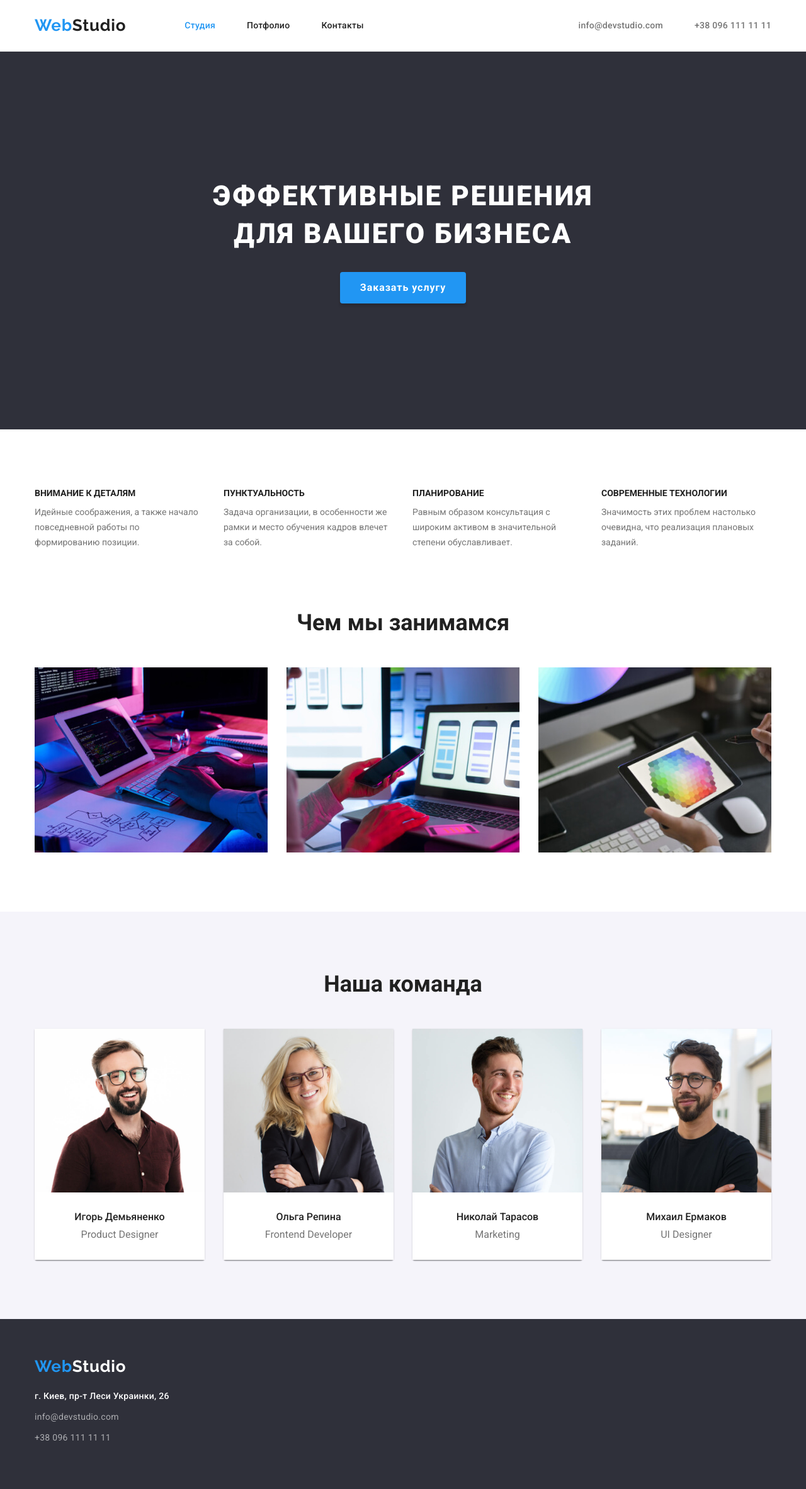
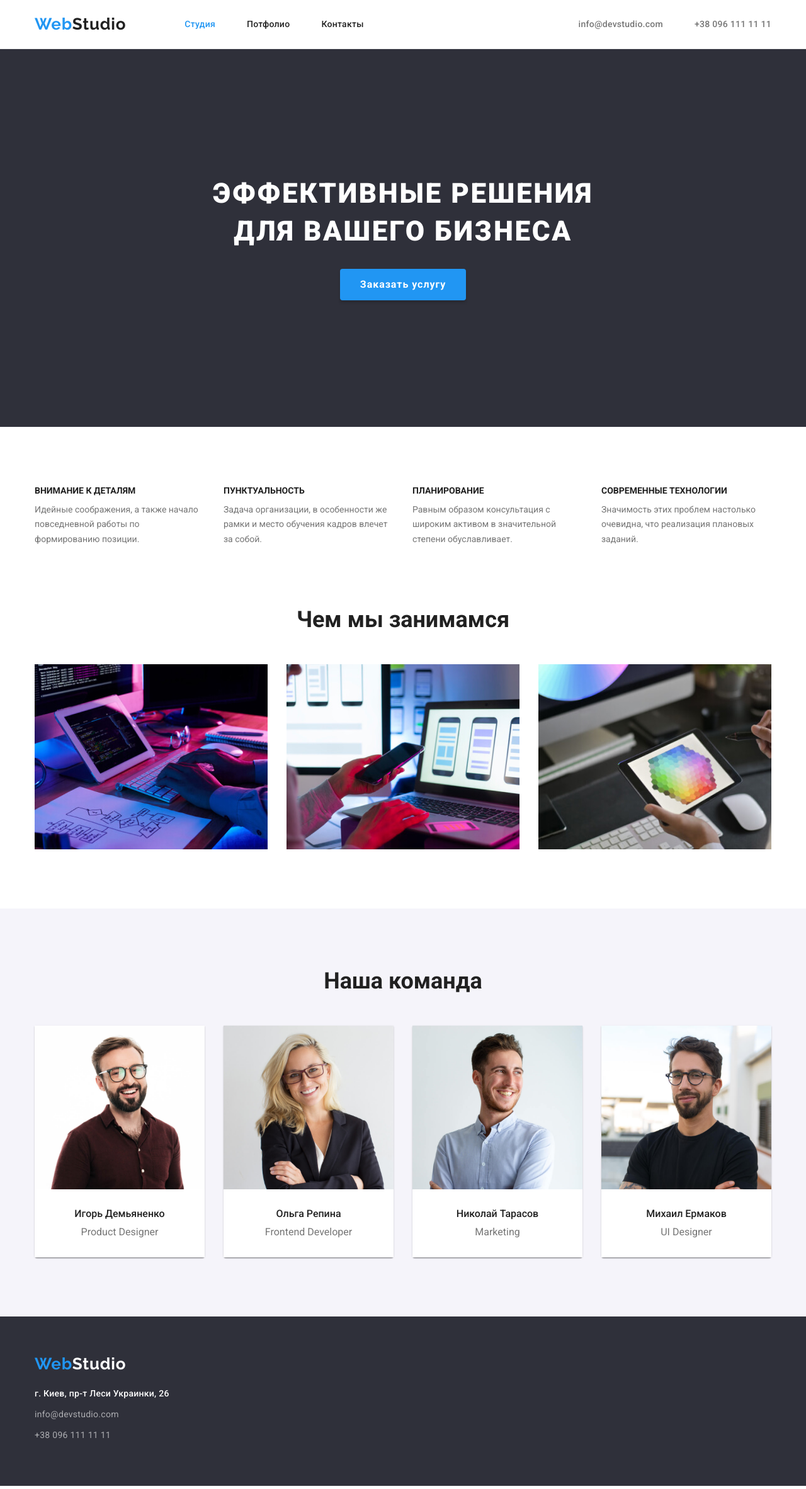
Before and after one commit to Volodymyr-Salov/goit-markup-hw-03, a plain HTML site: page index.html in a window 1280 px wide. Shown: the whole page at 63% size. Drawn offline with nearby package versions, Linux system fonts and the light colour scheme.

Commit message:
Добавляет правки от ментора.

```diff
--- a/css/styles.css
+++ b/css/styles.css
@@ -49,7 +49,6 @@ ul {
 }
 
 .page-header {
-  padding: 25px 0px;
   border-bottom: 1px solid #ececec;
 }
 
@@ -70,6 +69,7 @@ body {
   font-size: var(--primary-font-sise);
   line-height: 1.19;
   letter-spacing: 0.02em;
+  padding: 30px 0px;
 }
 
 .linc:hover,
@@ -83,6 +83,7 @@ body {
 
 .site-nav .linc {
   display: block;
+  padding: 30px 0px;
 }
 
 .site-nav {
@@ -98,6 +99,9 @@ body {
 .contact-info {
   display: flex;
   margin-left: auto;
+
+  padding-top: 0px;
+  padding-bottom: 0px;
 }
 
 .contact-info .linc {
@@ -285,8 +289,7 @@ body {
 }
 
 .team-card-text {
-  padding-top: 30px;
-  padding-bottom: 30px;
+  padding: 30px 30px;
   background-color: var(--header-bg-color);
 }
 
@@ -327,6 +330,8 @@ body {
   color: var(--header-bg-color);
   margin-bottom: 9px;
   display: inline-block;
+  padding-top: 0px;
+  padding-bottom: 0px;
 }
 
 .contact-info {
@@ -401,4 +406,6 @@ body {
 
 .contact-info-footer {
   margin-bottom: 9px;
+  padding-top: 0px;
+  padding-bottom: 0px;
 }
```
Also changed, not shown: portfolio.html (+1 -1 lines).
